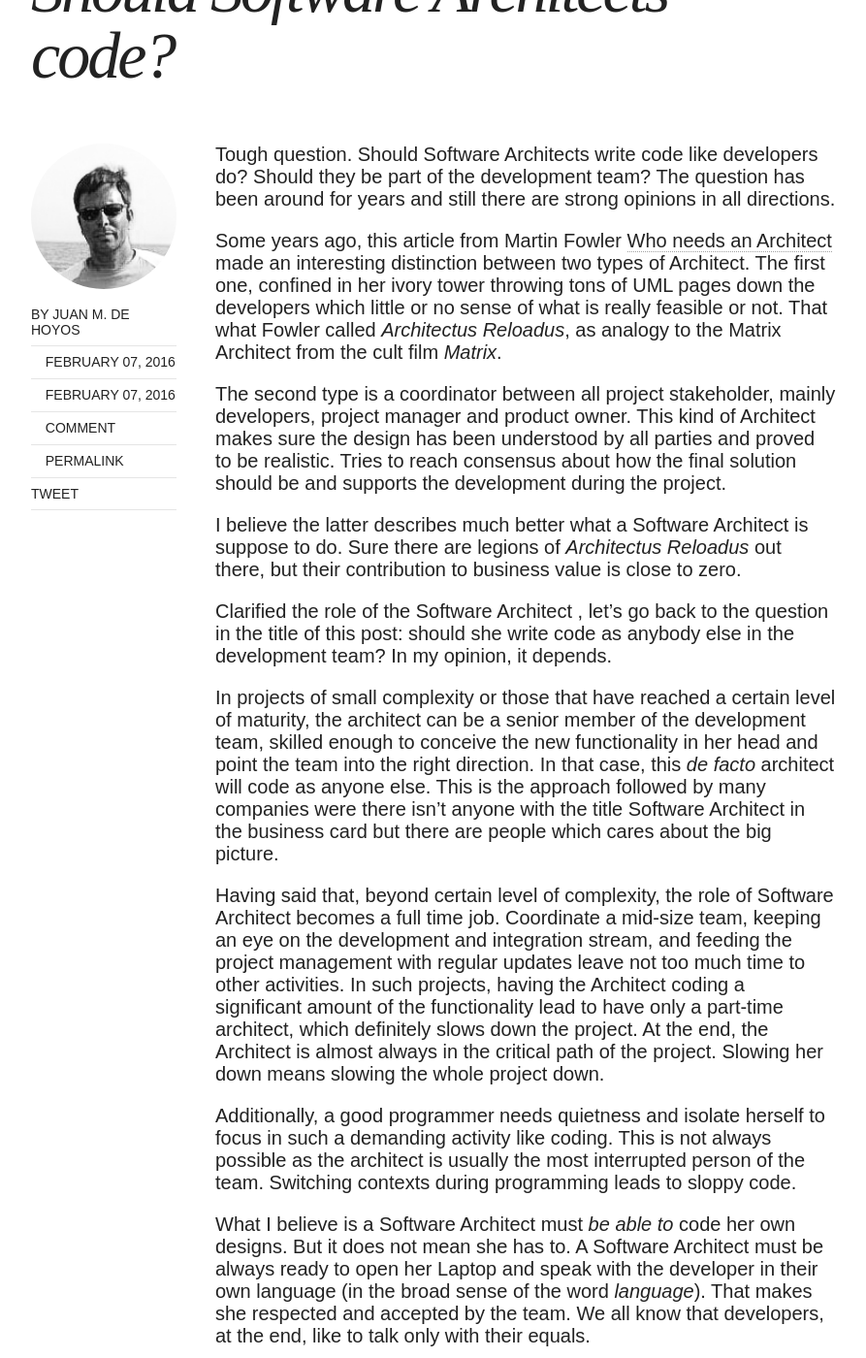
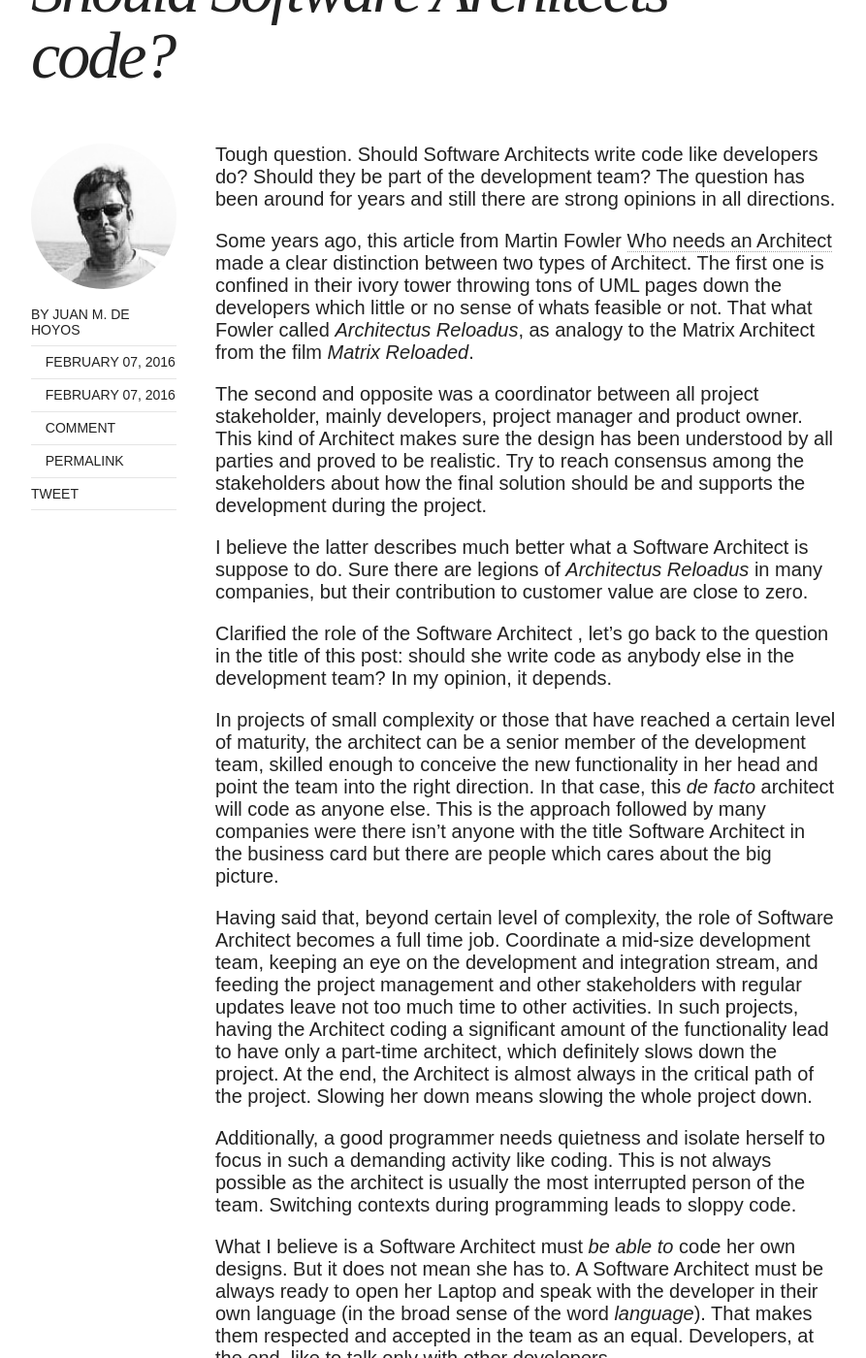
Before and after one commit to juanmahv/juanmahv.github.io, a Jekyll site: the page built from _posts/2016-02-07-should-software-architects-code.md, in a window 1280 px wide and 1400 px high, scrolled down 506 px. Shown: the whole window at 97% size, without its empty margins (128-1021 px from the left). Built offline with Jekyll 4.4.1, drawn with Linux system fonts in a browser that asks for light colours; nearby versions of some CDN libraries; comment, search, counter and statistics services are not loaded; some of the changed text lies outside the part shown.

Commit message:
Revert "updated post"
This reverts commit 3ff7b89591d915339d6573a545d29f136e301766.

```diff
--- a/_posts/2016-02-07-should-software-architects-code.md
+++ b/_posts/2016-02-07-should-software-architects-code.md
@@ -12,18 +12,18 @@
 ---
 Tough question. Should Software Architects write code like developers do? Should they be part of the development team? The question has been around for  years and still there are strong opinions in all directions.
 
-Some years ago, this article from Martin Fowler [Who needs an Architect](http://martinfowler.com/ieeeSoftware/whoNeedsArchitect.pdf) made an interesting distinction between two types of Architect. The first one, confined in her ivory tower throwing tons of UML pages down the developers which little or no sense of what is really feasible or not. That what Fowler called *Architectus Reloadus*, as analogy to the Matrix Architect from the cult film *Matrix*.
+Some years ago, this article from Martin Fowler [Who needs an Architect](http://martinfowler.com/ieeeSoftware/whoNeedsArchitect.pdf) made a clear distinction between two types of Architect. The first one is confined in their ivory tower throwing tons of UML pages down the developers which little or no sense of whats feasible or not. That what Fowler called *Architectus Reloadus*, as analogy to the Matrix Architect from the film *Matrix Reloaded*.
 
-The second type is a coordinator between all project stakeholder, mainly developers, project manager and product owner. This kind of Architect makes sure the design has been understood by  all parties and proved to be realistic.  Tries to reach consensus about how the final solution should be and supports the development during the project.
+The second and opposite was a coordinator between all project stakeholder, mainly developers, project manager and product owner. This kind of Architect makes sure the design has been understood by  all parties and proved to be realistic.  Try to reach consensus among the stakeholders about how the final solution should be and supports the development during the project.
 
-I believe the latter describes much better what a Software Architect is suppose to do. Sure there are legions of  *Architectus Reloadus* out there, but their contribution to business value is close to zero.
+I believe the latter describes much better what a Software Architect is suppose to do. Sure there are legions of  *Architectus Reloadus* in many companies, but their contribution to customer value are close to zero.
 
 Clarified the role of the Software Architect , let’s go back to the question in the title of this post: should she write code as anybody else in the development team? In my opinion, it depends.
 
 In projects of small complexity or those that have reached a certain level of maturity, the architect can be a senior member of the development team, skilled enough to conceive the new functionality in her head and point the team into the right direction. In that case, this *de facto* architect will code as anyone else. This is the approach followed by many companies were there isn’t anyone with the title Software Architect in the business card but there are people which cares about the big picture.
 
-Having said that, beyond certain level of complexity, the role of Software Architect becomes a full time job. Coordinate a mid-size team, keeping an eye on the development and integration stream, and feeding the project management with regular updates leave not too much time to other activities. In such projects, having the Architect coding a significant amount of the functionality lead to have only a part-time architect, which definitely slows down the project. At the end, the Architect is almost always in the critical path of the project. Slowing her down means slowing the whole project down.
+Having said that, beyond certain level of complexity, the role of Software Architect becomes a full time job. Coordinate a mid-size development team, keeping an eye on the development and integration stream, and feeding the project management and other stakeholders with regular updates leave not too much time to other activities. In such projects, having the Architect coding a significant amount of the functionality lead to have only a part-time architect, which definitely slows down the project. At the end, the Architect is almost always in the critical path of the project. Slowing her down means slowing the whole project down.
 
 Additionally, a good programmer needs quietness and isolate herself to focus in such a demanding activity like coding. This is not always possible as the architect is usually the most interrupted person of the team.  Switching contexts during programming leads to sloppy code.
 
-What I believe is a Software Architect must *be able to* code her own designs. But it does not mean she has to. A Software Architect must be always ready to open her Laptop and speak with the developer in their own language (in the broad sense of the word *language*). That makes she respected and accepted by the team. We all know that developers, at the end, like to talk only with their equals.
+What I believe is a Software Architect must *be able to* code her own designs. But it does not mean she has to. A Software Architect must be always ready to open her Laptop and speak with the developer in their own language (in the broad sense of the word *language*). That makes them respected and accepted in the team as an equal. Developers, at the end, like to talk only with other developers.
```
